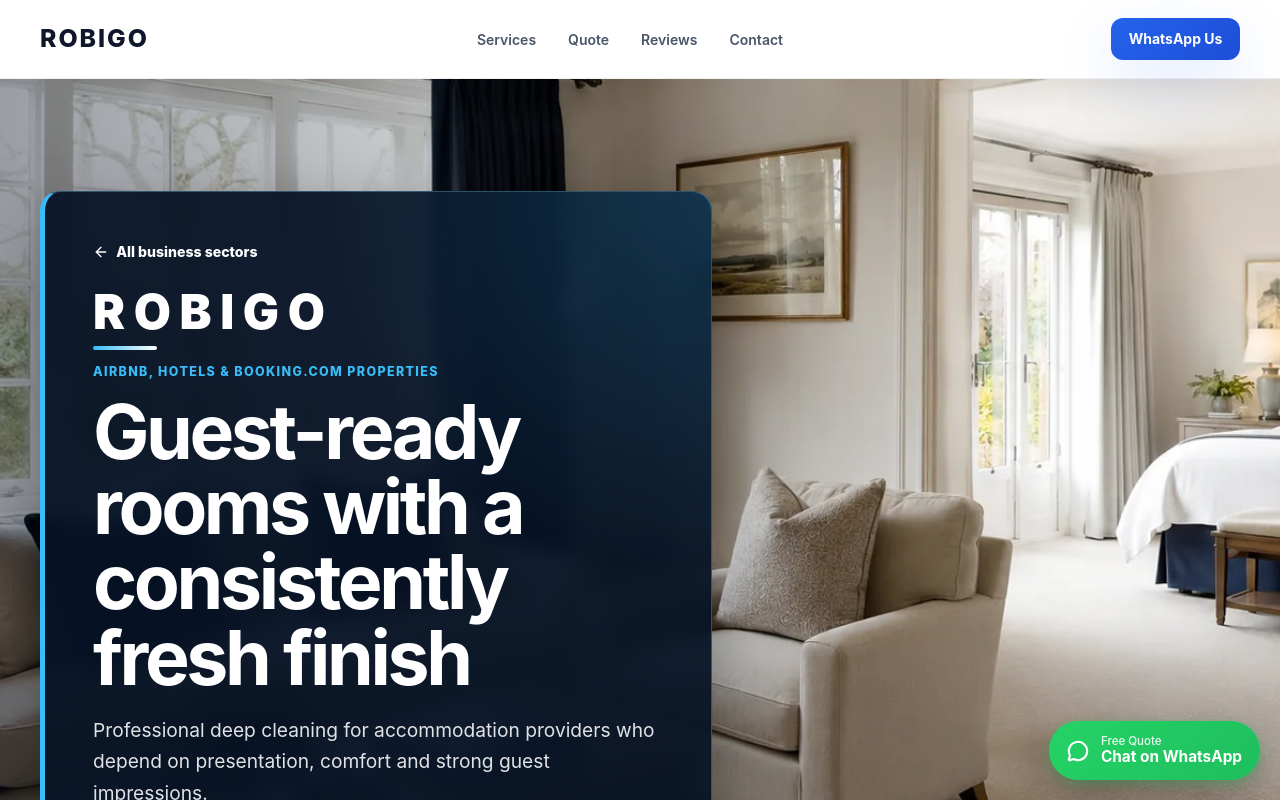
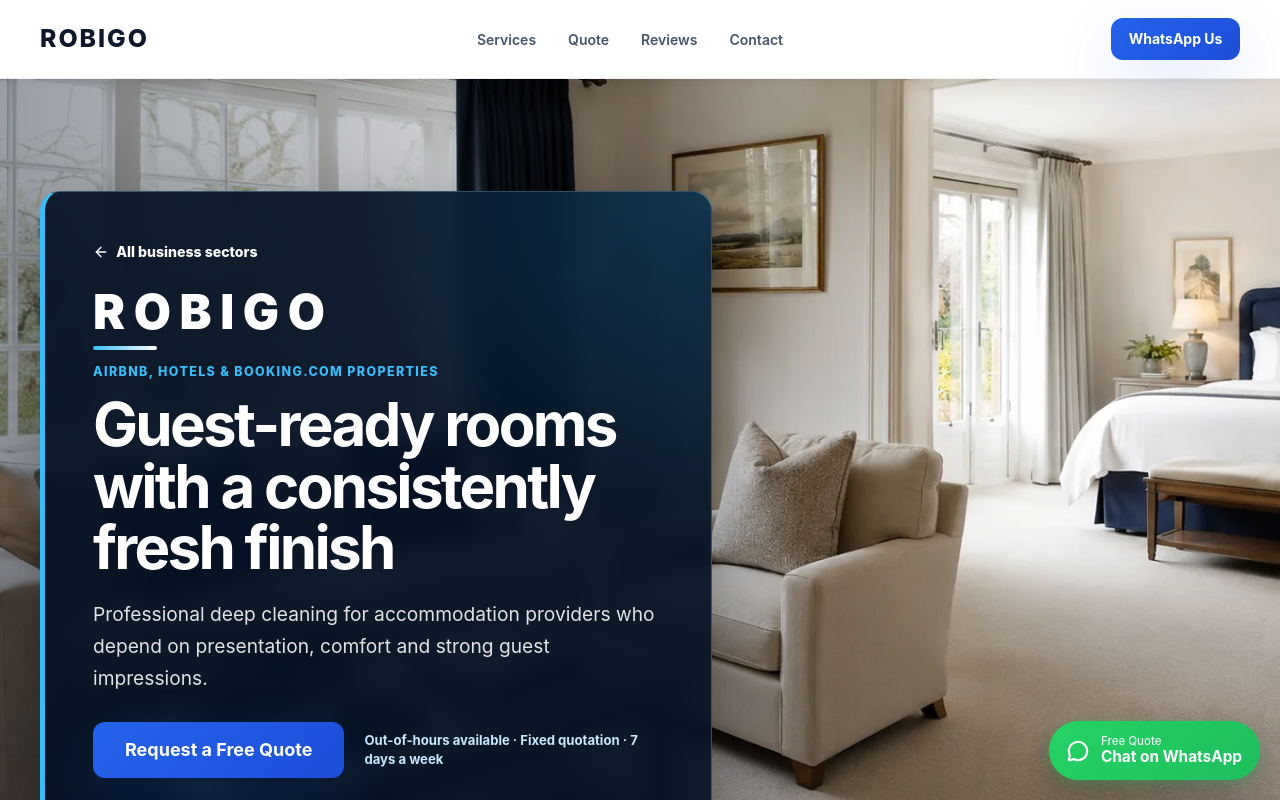
Before and after one commit to Robigo1977/ROBIGO-V5, a React (Vite) app: page /business/accommodation in a window 1280 px wide. Shown: the top 800 px of the page. Built offline with nearby package versions, Linux system fonts and the light colour scheme.

Commit message:
Balance commercial hero photography and typography

```diff
--- a/src/pages/CommercialSectorPage.module.css
+++ b/src/pages/CommercialSectorPage.module.css
@@ -17,7 +17,6 @@
 }
 
 .hero > img {
-  z-index: 0;
   object-fit: cover;
   object-position: center;
 }
@@ -99,9 +98,9 @@
 .heroCard h1 {
   margin: 0;
   color: #fff;
-  font-size: clamp(2.5rem, 8vw, 4.7rem);
+  font-size: clamp(2.35rem, 5vw, 3.75rem);
   letter-spacing: -0.045em;
-  line-height: 1;
+  line-height: 1.03;
   text-wrap: balance;
 }
 
```
